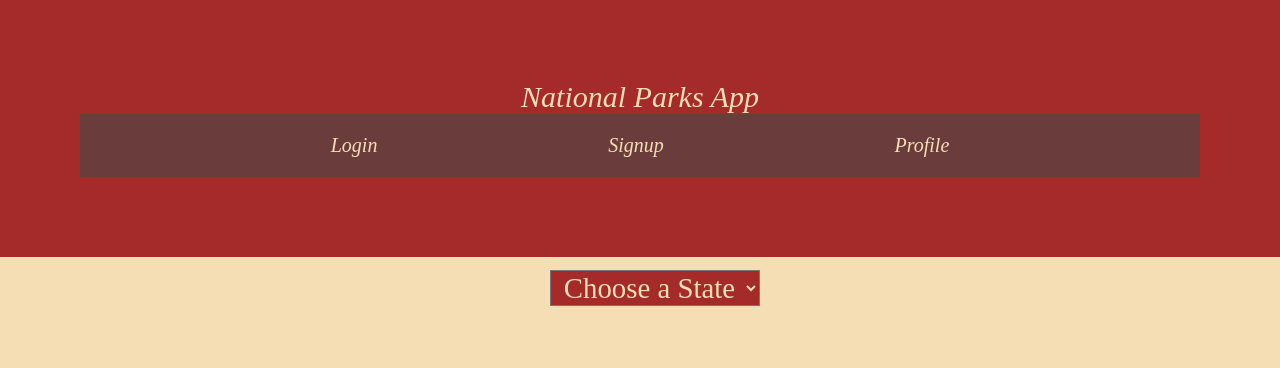
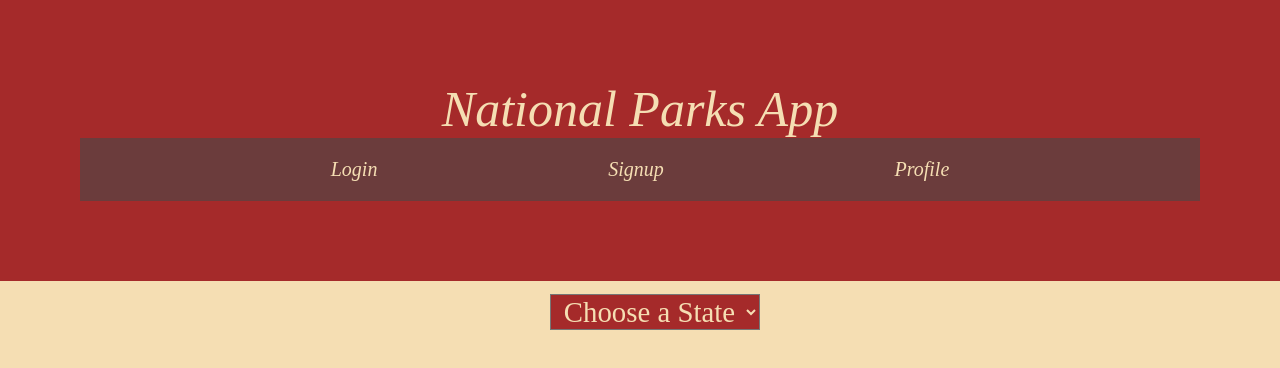
Before and after one commit to Dennis-Inglehart/project-three, a React (Create React App) app: page / in a window 1280 px wide. Shown: the top 368 px of the page. Built offline with nearby package versions, Linux system fonts and the light colour scheme.

Commit message:
Modified Font sizes and colors for better look

```diff
--- a/src/app.css
+++ b/src/app.css
@@ -11,7 +11,7 @@ header {
     text-align: center;
     background-color: brown;
     color: wheat;
-    font-size: 30px;
+    font-size: 50px;
 }
 
 main{
```
